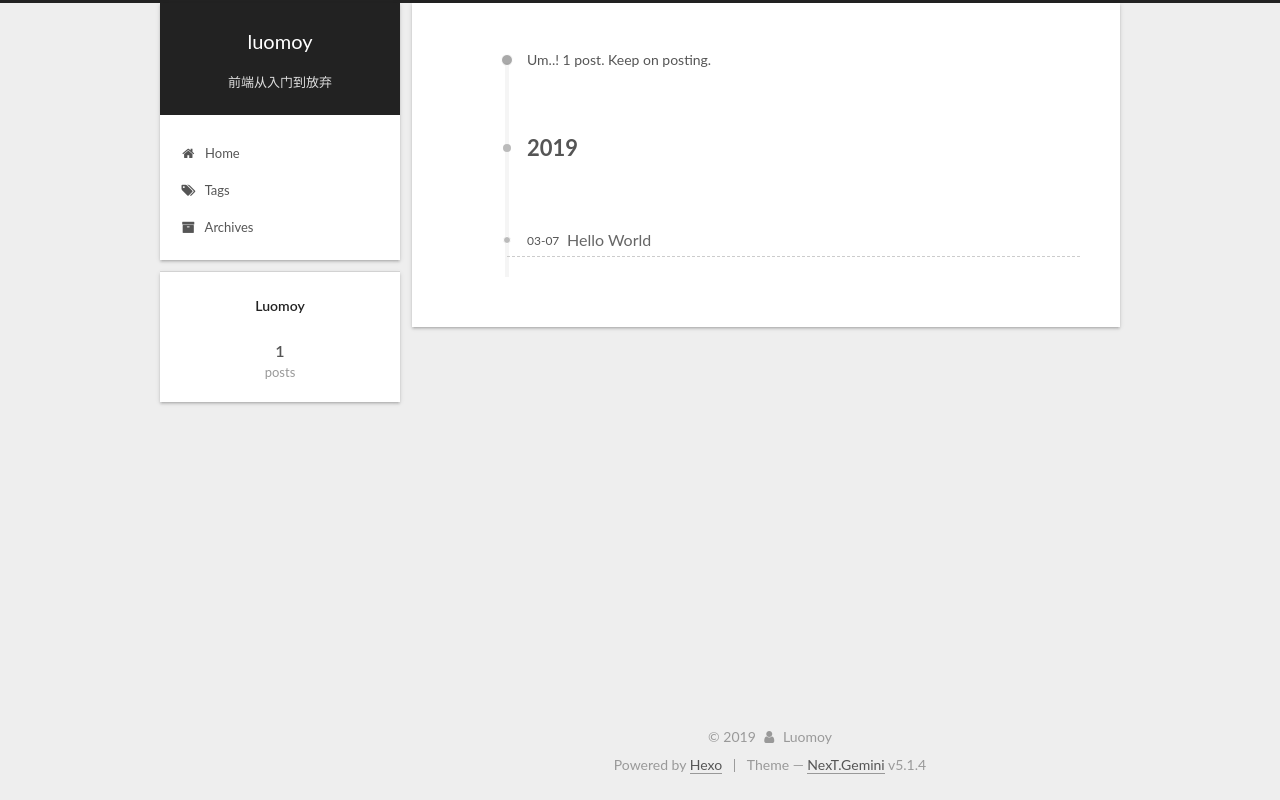
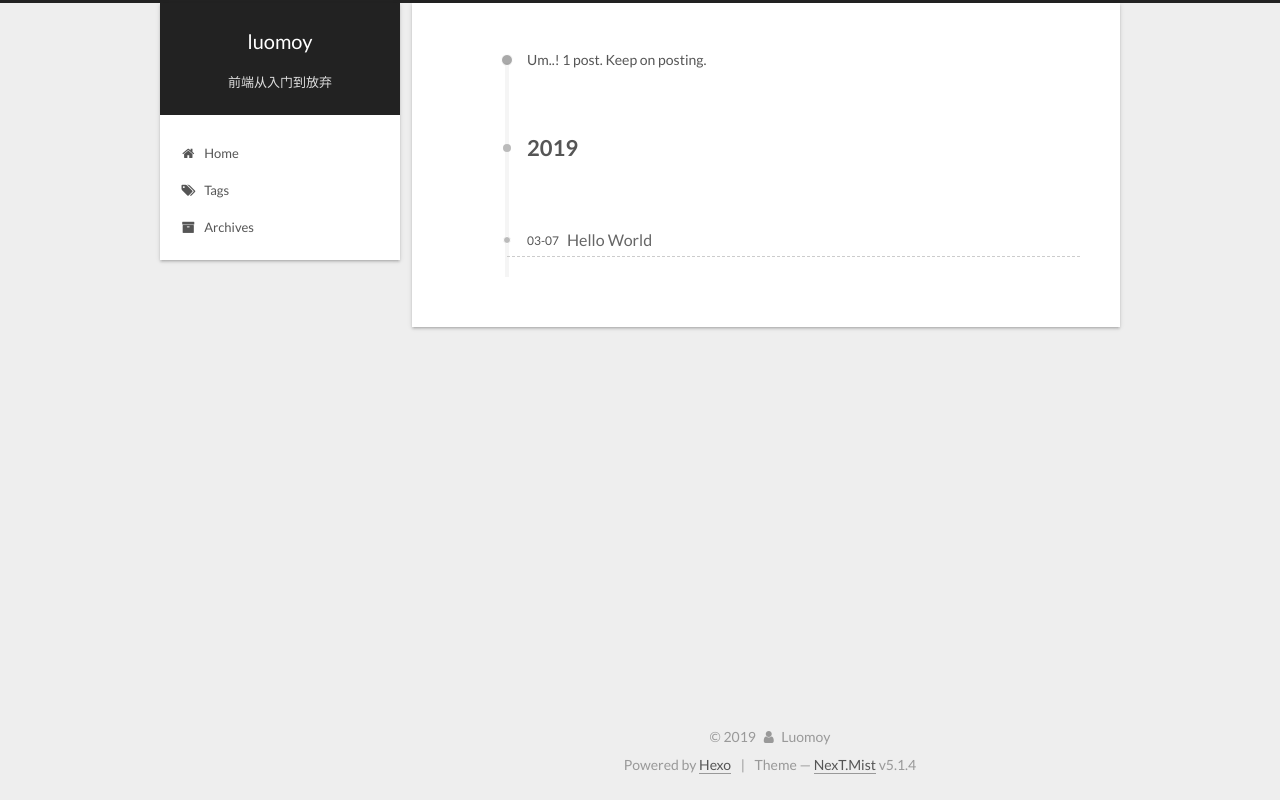
Before and after one commit to luomoy/luomoy.github.io, a plain HTML site: page archives/2019/03/index.html in a window 1280 px wide. Drawn offline with Linux system fonts and the light colour scheme; a web font is replaced by a local one.

Commit message:
Site updated: 2019-03-07 14:07:23

```diff
--- a/archives/2019/03/index.html
+++ b/archives/2019/03/index.html
@@ -5,7 +5,7 @@
 
 
 
-<html class="theme-next gemini use-motion" lang>
+<html class="theme-next mist use-motion" lang>
 <head><meta name="generator" content="Hexo 3.8.0">
   <meta charset="UTF-8">
 <meta http-equiv="X-UA-Compatible" content="IE=edge">
@@ -41,6 +41,38 @@
 
 
   <link href="/lib/fancybox/source/jquery.fancybox.css?v=2.1.5" rel="stylesheet" type="text/css">
+
+
+
+
+
+
+
+
+
+
+
+
+
+
+
+
+
+
+
+
+
+
+
+
+
+
+
+
+
+
+
+    <link href="//fonts.googleapis.com/css?family=Lato:300,300italic,400,400italic,700,700italic|12:300,300italic,400,400italic,700,700italic&subset=latin,latin-ext" rel="stylesheet" type="text/css">
 
 
 
@@ -93,7 +125,7 @@
   var NexT = window.NexT || {};
   var CONFIG = {
     root: '/',
-    scheme: 'Gemini',
+    scheme: 'Mist',
     version: '5.1.4',
     sidebar: {"position":"left","display":"post","offset":12,"b2t":false,"scrollpercent":false,"onmobile":false},
     fancybox: true,
@@ -392,7 +424,7 @@
 
 
 
-  <div class="theme-info">Theme &mdash; <a class="theme-link" target="_blank" href="https://github.com/iissnan/hexo-theme-next">NexT.Gemini</a> v5.1.4</div>
+  <div class="theme-info">Theme &mdash; <a class="theme-link" target="_blank" href="https://github.com/iissnan/hexo-theme-next">NexT.Mist</a> v5.1.4</div>
 
 
 
@@ -493,13 +525,6 @@
 
 
 
-  <script type="text/javascript" src="/js/src/affix.js?v=5.1.4"></script>
-
-  <script type="text/javascript" src="/js/src/schemes/pisces.js?v=5.1.4"></script>
-
-
-
-
 
 
 
```
Also changed, not shown: archives/2019/index.html (+35 -10 lines), archives/index.html (+35 -10 lines), hello-world/index.html (+35 -10 lines), index.html (+35 -10 lines).
